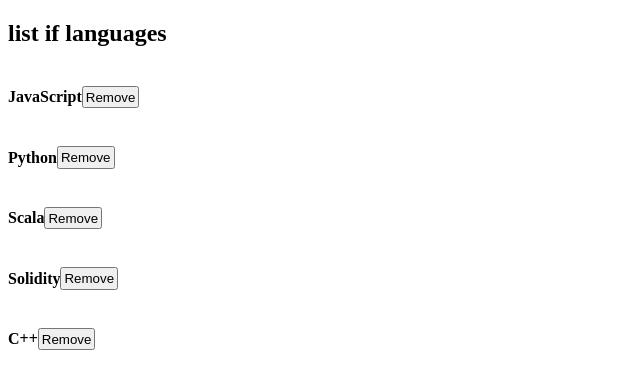
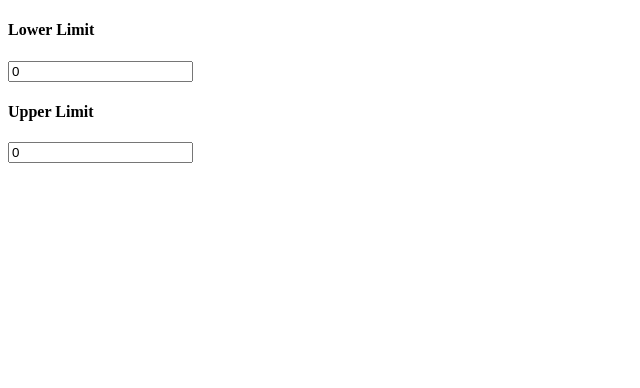
Before and after one commit to swethaogeti/react-hooks-practice, a React (Create React App) app: page / in a window 1280 px wide. Shown: the top 388 px of the page, without its empty margins (0-640 px from the left). Built offline with nearby package versions, Linux system fonts and the light colour scheme.

Commit message:
intial commit solve

```diff
--- a/src/App.js
+++ b/src/App.js
@@ -16,6 +16,7 @@ import { DisplayHelloHi } from "./practiceSet-1/DisplayHelloHi";
 import { CarList } from "./practiceSet-1/CarList";
 import { SubcribeEmail } from "./practiceSet-1/SubcribeEmail";
 import { RemoveItem } from "./practiceSet-1/RemoveItem";
+import { LowerUpperLimit } from "./practiceSet-1/LowerUpperLimit";
 export default function App() {
   return (
     <div className="App">
@@ -35,7 +36,8 @@ export default function App() {
       {/* <DisplayHelloHi /> */}
       {/* <CarList /> */}
       {/* <SubcribeEmail /> */}
-      <RemoveItem />
+      {/* <RemoveItem /> */}
+      <LowerUpperLimit />
     </div>
   );
 }
--- /dev/null
+++ b/src/practiceSet-1/LowerUpperLimit.js
@@ -0,0 +1,67 @@
+import { useState } from "react";
+
+export const LowerUpperLimit = () => {
+  const data = [
+    {
+      id: 1,
+      item: "shoes",
+      price: 100
+    },
+    {
+      id: 2,
+      item: "jacket",
+      price: 400
+    },
+    {
+      id: 3,
+      item: "hat",
+      price: 50
+    },
+    {
+      id: 4,
+      item: "sunglasses",
+      price: 250
+    },
+    {
+      id: 5,
+      item: "gloves",
+      price: 300
+    }
+  ];
+
+  const [lower, setLower] = useState(0);
+  const [upper, setUpper] = useState(0);
+  console.log(lower);
+  return (
+    <div>
+      <h4>Lower Limit</h4>
+      <input
+        type="number"
+        value={lower}
+        onChange={(e) => setLower(e.target.value)}
+      ></input>
+      <h4>Upper Limit</h4>
+      <input
+        type="number"
+        value={upper}
+        onChange={(e) => setUpper(e.target.value)}
+      ></input>
+
+      {data
+        .filter((item) => {
+          return item.price > lower && item.price < upper;
+        })
+        .map((item) => {
+          return (
+            <div
+              key={item.id}
+              style={{ display: "flex", alignItems: "center" }}
+            >
+              <p>{item.item}-</p>
+              <p>{item.price}$</p>
+            </div>
+          );
+        })}
+    </div>
+  );
+};
```
